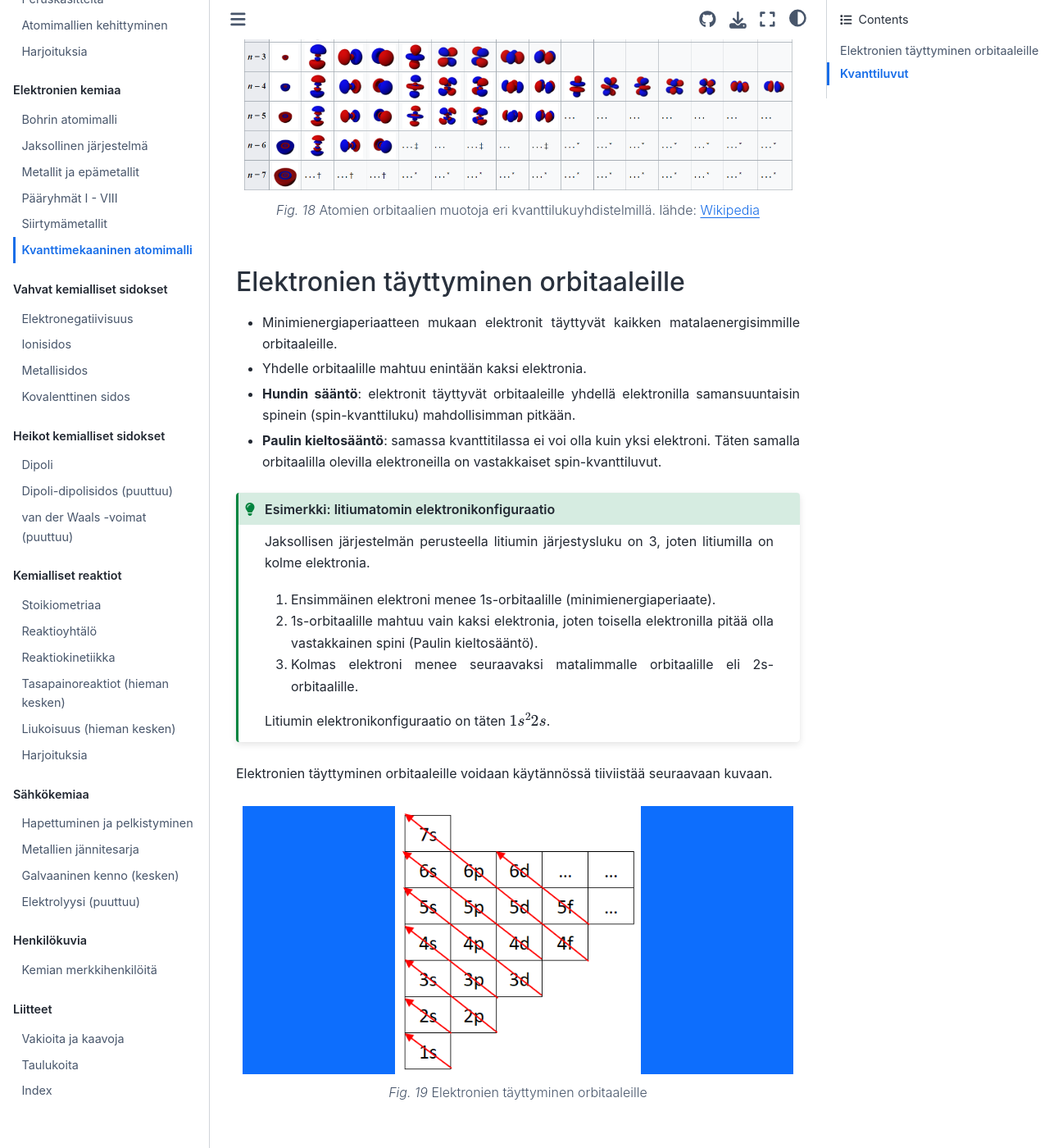
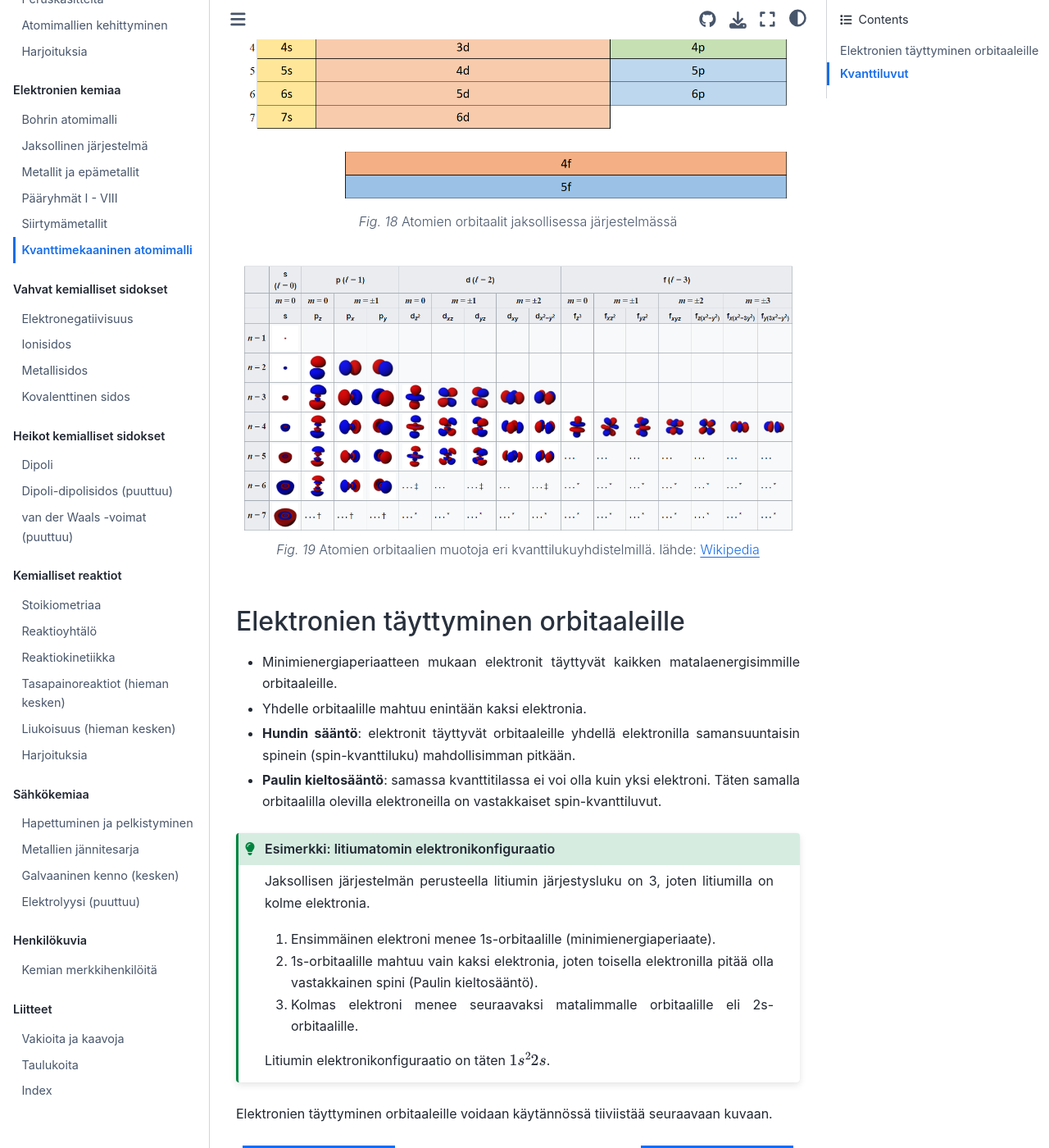
Before and after one commit to luma-lapinamk/miika-kemia, a Jupyter Book: the page built from notebooks/orbitaalit.md, in a window 1280 px wide and 1400 px high, scrolled down 1332 px. Shown: the whole window at 82% size. Built offline with Jupyter Book 1.0.4 settings and Sphinx 7.4.7 and the Sphinx Book theme 1.1.4, drawn with Linux system fonts in a browser that asks for light colours.

Commit message:
Ensimmäinen kuvatesti orbitaaleille

````diff
--- a/notebooks/orbitaalit.md
+++ b/notebooks/orbitaalit.md
@@ -14,6 +14,15 @@ Kvanttimekaanisessa atomimallissa elektronit sijatsevat ns. **orbitaaleilla**. E
 
 ```{figure-md} Orbitaalit jaksollisessa järjestelmässä
 <img src="../images/orbitaalit_jaksollisessa.png" alt="Atomien orbitaalien määräytyminen jaksollisessa järjestelmässä." class="bg-primary mb-1" width="1255px" align="center">
+
+Atomien orbitaalit jaksollisessa järjestelmässä
+```
+
+```{figure} ../images/orbitaalit_jaksollisessa.png
+:name: fig-orbitaalit_jaksollisessa
+:alt: Atomien orbitaalien määräytyminen jaksollisessa järjestelmässä.
+:width: 1255px
+:align: center
 
 Atomien orbitaalit jaksollisessa järjestelmässä
 ```
````
